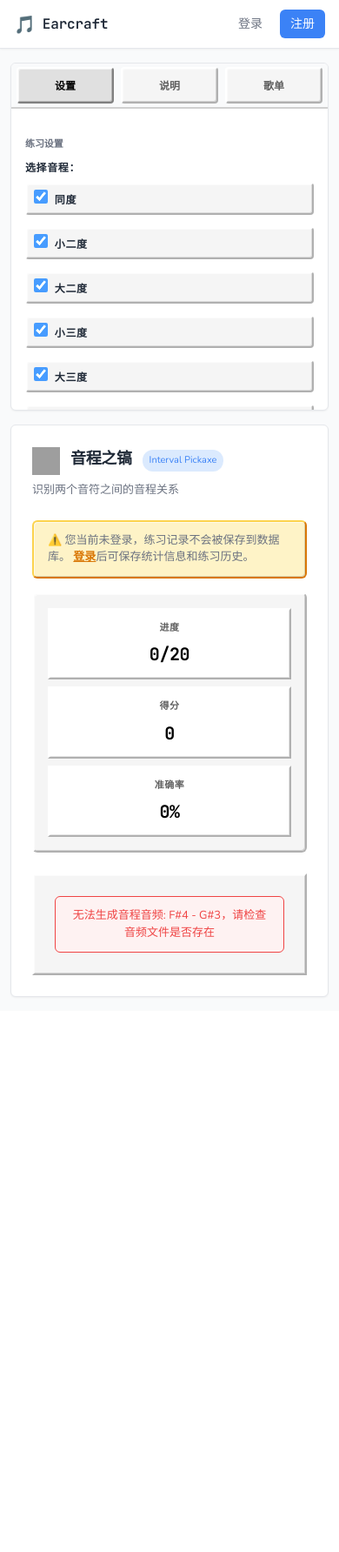
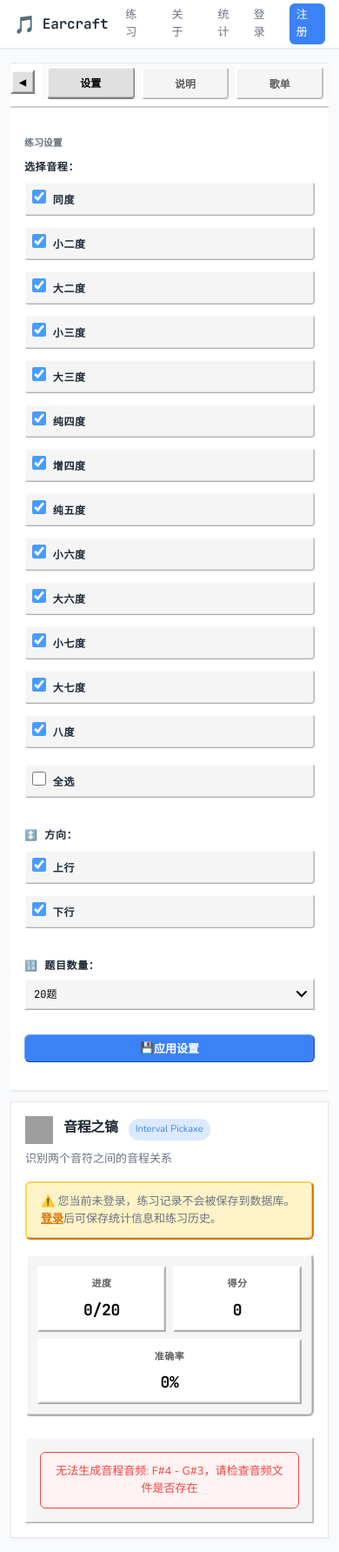
Before and after one commit to ziruil-re/openEar, a Flask app: page /practice/interval in a window 390 px wide. Shown: the whole page at 87% size. Before the commit the page ends 1147 px from the top, so only its background shows below. Run offline with Flask 3, Linux system fonts and the light colour scheme; grey boxes are pictures that could not be loaded.

Commit message:
update for mobile

```diff
--- a/app.py
+++ b/app.py
@@ -651,4 +651,6 @@ def logout():
     return redirect(url_for('index'))
 
 if __name__ == '__main__':
-    app.run(debug=True, port=5001)
+    # 开发环境：允许局域网访问
+    # 访问地址：http://你的IP地址:5001
+    app.run(host='0.0.0.0', port=5001, debug=True)
--- a/static/css/main.css
+++ b/static/css/main.css
@@ -581,8 +581,30 @@ body {
 }
 
 @media (max-width: 768px) {
+    /* 移动端导航栏 - 显示链接但更紧凑 */
     .nav-center {
-        display: none;
+        display: flex;
+        gap: 12px;
+        margin-left: 12px;
+    }
+
+    .nav-center .nav-link {
+        font-size: 13px;
+        padding: 4px 8px;
+    }
+
+    .nav-right {
+        gap: 8px;
+    }
+
+    .nav-right .nav-link {
+        font-size: 13px;
+        padding: 4px 8px;
+    }
+
+    .nav-btn {
+        padding: 4px 10px;
+        font-size: 13px;
     }
 
     .main-content {
--- a/static/css/practice.css
+++ b/static/css/practice.css
@@ -96,13 +96,72 @@
     transform: translateY(0px);
 }
 
+/* 侧边栏头部 */
+.sidebar-header {
+    display: flex;
+    align-items: center;
+    gap: 8px;
+    margin-bottom: 16px;
+    border-bottom: 2px solid #d0d0d0;
+    padding-bottom: 8px;
+}
+
+/* 侧边栏收起按钮 */
+.sidebar-toggle {
+    width: 28px;
+    height: 28px;
+    padding: 0;
+    background: #e0e0e0;
+    border: 2px solid #000000;
+    border-top-color: #ffffff;
+    border-left-color: #ffffff;
+    border-bottom-color: #808080;
+    border-right-color: #808080;
+    font-family: 'JetBrains Mono', 'Space Mono', monospace;
+    font-size: 14px;
+    font-weight: 600;
+    color: #000000;
+    cursor: pointer;
+    transition: all 0.15s ease;
+    display: flex;
+    align-items: center;
+    justify-content: center;
+    flex-shrink: 0;
+    box-shadow:
+        inset 1px 1px 0px rgba(255, 255, 255, 0.6),
+        inset -1px -1px 0px rgba(0, 0, 0, 0.2);
+}
+
+.sidebar-toggle:hover {
+    background: #f0f0f0;
+    border-top-color: #ffffff;
+    border-left-color: #ffffff;
+}
+
+.sidebar-toggle:active {
+    background: #d0d0d0;
+    border-top-color: #808080;
+    border-left-color: #808080;
+    border-bottom-color: #ffffff;
+    border-right-color: #ffffff;
+}
+
+.toggle-icon {
+    transition: transform 0.2s ease;
+}
+
+.sidebar.collapsed .toggle-icon {
+    transform: rotate(180deg);
+}
+
 /* 侧边栏标签页 - 简化版 */
 .sidebar-tabs {
     display: flex;
     gap: 4px;
-    margin-bottom: 16px;
-    border-bottom: 2px solid #d0d0d0;
-    padding-bottom: 4px;
+    flex: 1;
+    border-bottom: none;
+    padding-bottom: 0;
+    margin-bottom: 0;
 }
 
 .sidebar-tab {
@@ -143,6 +202,29 @@
     box-shadow:
         inset 1px 1px 0px rgba(255, 255, 255, 0.6),
         inset -1px -1px 0px rgba(0, 0, 0, 0.2);
+}
+
+/* 侧边栏收起状态 */
+.sidebar {
+    transition: width 0.3s ease;
+}
+
+.sidebar.collapsed {
+    width: 50px !important;
+}
+
+.sidebar.collapsed .sidebar-tabs {
+    display: none;
+}
+
+.sidebar.collapsed .sidebar-content {
+    display: none;
+}
+
+.sidebar.collapsed .sidebar-header {
+    justify-content: center;
+    padding-bottom: 4px;
+    margin-bottom: 8px;
 }
 
 /* 表单元素 - 简化版 */
@@ -573,21 +655,123 @@
     text-decoration: underline;
 }
 
-/* 响应式设计 */
+/* 响应式设计 - 移动端极简风格 */
 @media (max-width: 768px) {
-    .checkbox-group {
-        grid-template-columns: 1fr;
+    /* 练习页面布局 */
+    .practice-layout {
+        flex-direction: column;
+        height: auto;
+        gap: 12px;
+    }
+
+    .sidebar {
+        width: 100%;
+        max-height: none;
+        border-radius: 0;
+        border-left: none;
+        border-right: none;
+    }
+
+    .main-practice-area {
+        border-radius: 0;
+        padding: 16px;
+        min-height: auto;
+    }
+
+    /* 极简化按钮和容器 */
+    .minecraft-button,
+    .btn,
+    .play-audio-btn,
+    .answer-option,
+    .answer-button {
+        border-width: 1px !important;
+        padding: 10px 14px !important;
+        font-size: 13px !important;
+        box-shadow: none !important;
+    }
+
+    .question-area {
+        padding: 16px !important;
+        border-width: 1px !important;
     }
 
     .stats-bar {
-        flex-direction: column;
+        flex-direction: row;
         gap: 8px;
+        padding: 12px;
+        flex-wrap: wrap;
+    }
+
+    .stat-item {
+        flex: 1;
+        min-width: calc(50% - 4px);
+        padding: 10px;
+    }
+
+    .stat-value {
+        font-size: 18px;
+    }
+
+    .checkbox-group {
+        grid-template-columns: 1fr;
+        gap: 6px;
+    }
+
+    .checkbox-item {
+        padding: 8px;
+        font-size: 12px;
+        border-width: 1px;
+    }
+
+    .form-select {
+        border-width: 1px;
+        padding: 8px 10px;
+        font-size: 12px;
+    }
+
+    .sidebar-tab {
+        padding: 8px 10px;
+        font-size: 12px;
+        border-width: 1px;
+    }
+
+    .audio-player-container {
+        margin: 12px 0;
+    }
+
+    .audio-player-container h3 {
+        font-size: 13px;
+        margin-bottom: 8px;
+    }
+
+    .reference-audio-container {
+        margin-top: 16px;
+        padding-top: 16px;
+    }
+
+    .reference-audio-container h4 {
+        font-size: 13px;
+        margin-bottom: 8px;
     }
 
     .answer-option,
     .answer-button {
         display: block;
         width: 100%;
-        margin: 8px 0;
+        margin: 6px 0;
+        min-width: auto;
+    }
+
+    /* 减少间距 */
+    .practice-header {
+        margin-bottom: 16px;
+    }
+
+    .practice-header h1 {
+        font-size: 16px;
+    }
+
+    .sidebar-section {
+        margin-bottom: 16px;
     }
 }
--- a/static/js/practice.js
+++ b/static/js/practice.js
@@ -1,4 +1,16 @@
 // 练习页面JavaScript
+
+// 侧边栏收起/展开功能
+document.addEventListener('DOMContentLoaded', function() {
+    const sidebarToggle = document.getElementById('sidebar-toggle');
+    const sidebar = document.getElementById('sidebar');
+
+    if (sidebarToggle && sidebar) {
+        sidebarToggle.addEventListener('click', function() {
+            sidebar.classList.toggle('collapsed');
+        });
+    }
+});
 
 // 标签页切换
 document.querySelectorAll('.sidebar-tab').forEach(tab => {
--- a/templates/practice.html
+++ b/templates/practice.html
@@ -9,11 +9,16 @@
 {% block content %}
 <div class="practice-layout">
     <!-- 左侧边栏 -->
-    <aside class="sidebar">
-        <div class="sidebar-tabs">
-            <button class="sidebar-tab active" data-tab="settings">设置</button>
-            <button class="sidebar-tab" data-tab="explanation">说明</button>
-            <button class="sidebar-tab" data-tab="listen">歌单</button>
+    <aside class="sidebar" id="sidebar">
+        <div class="sidebar-header">
+            <button class="sidebar-toggle" id="sidebar-toggle" title="收起/展开侧边栏">
+                <span class="toggle-icon">◀</span>
+            </button>
+            <div class="sidebar-tabs">
+                <button class="sidebar-tab active" data-tab="settings">设置</button>
+                <button class="sidebar-tab" data-tab="explanation">说明</button>
+                <button class="sidebar-tab" data-tab="listen">歌单</button>
+            </div>
         </div>
 
         <div class="sidebar-content">
```
Also changed, not shown: DEPLOY.md (added, +138 -0 lines), templates/index.html (+68 -7 lines), 9 other files.
